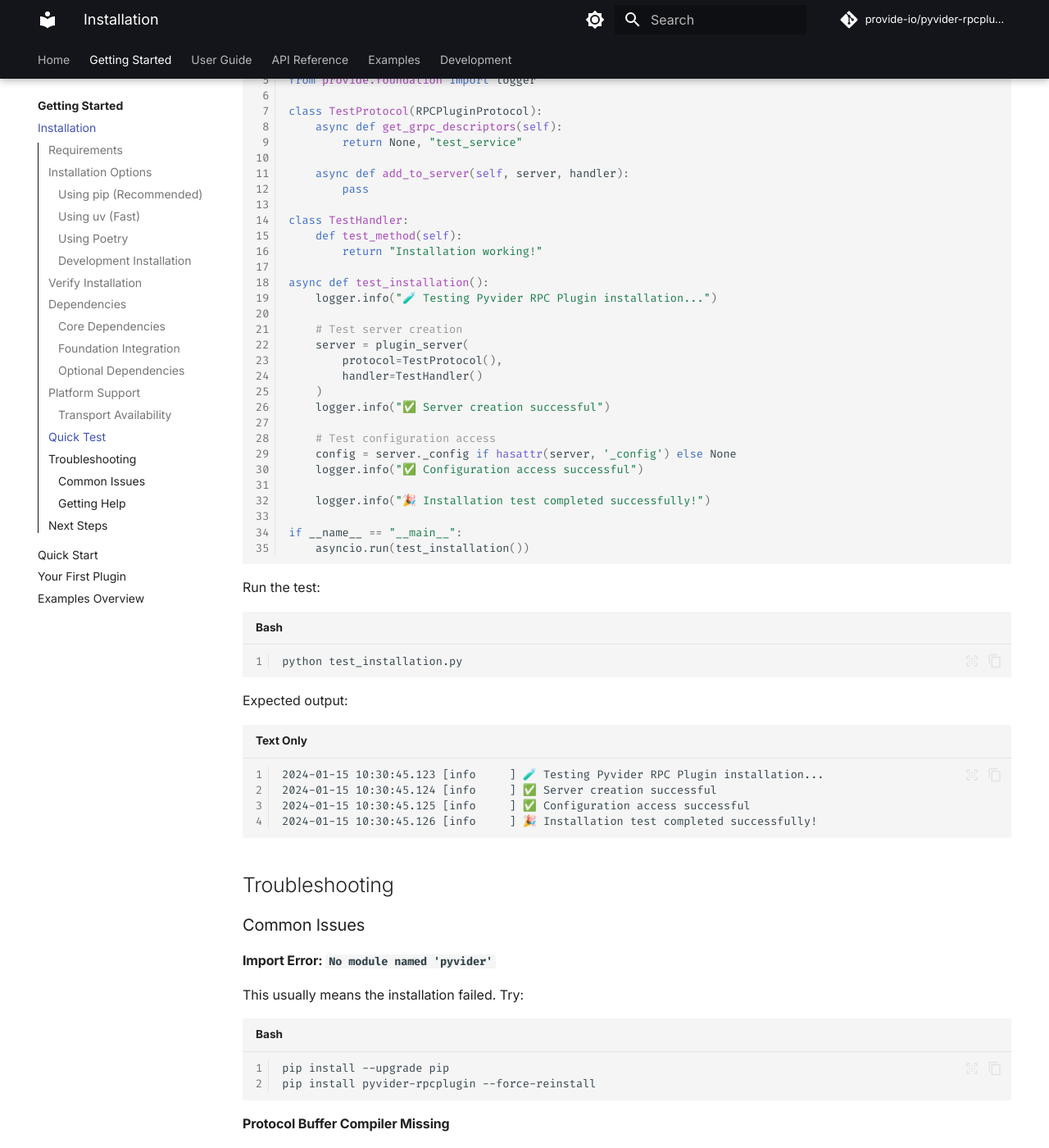
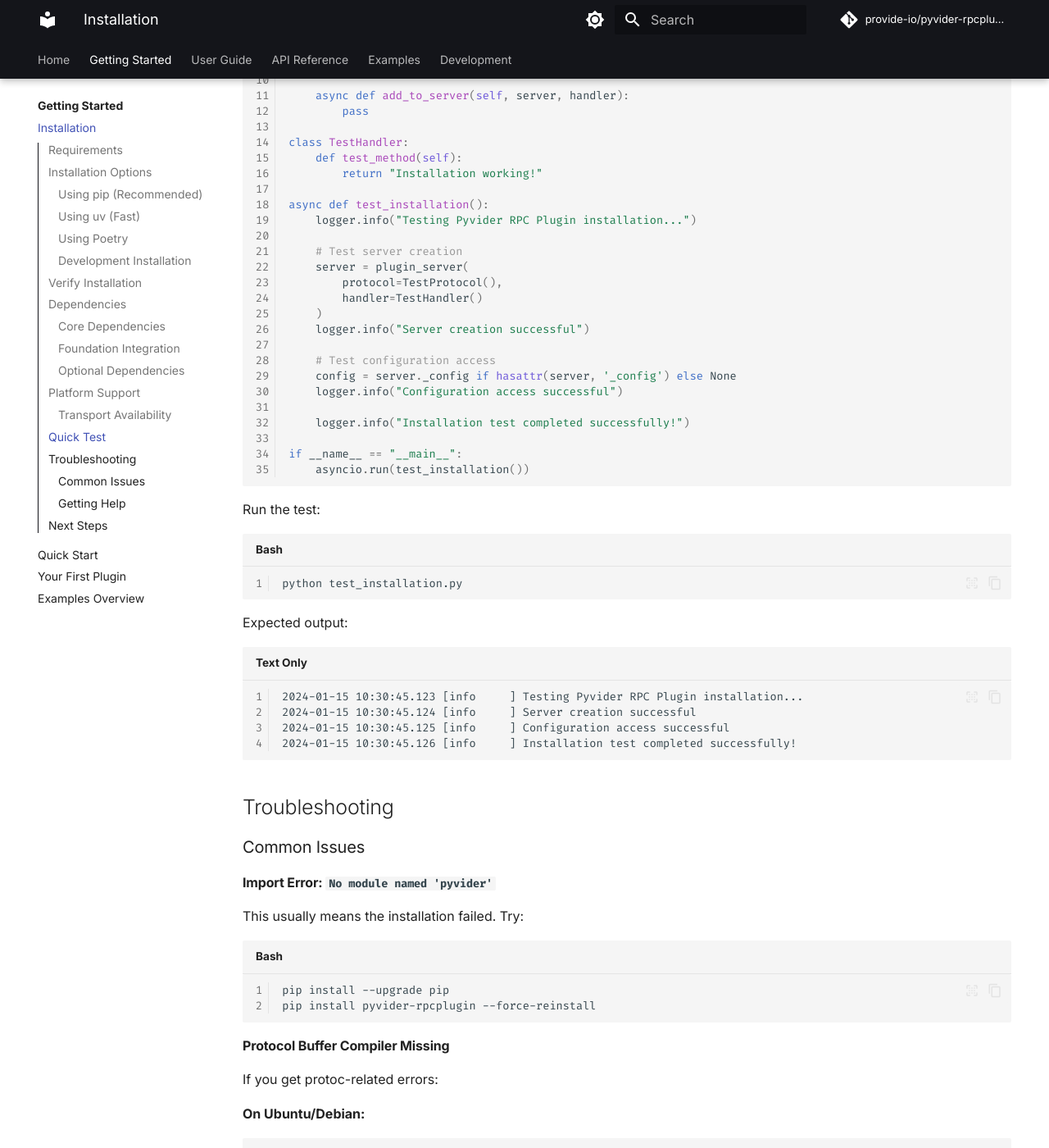
Before and after one commit to provide-io/pyvider-rpcplugin, an MkDocs documentation site: the page built from docs/getting-started/installation.md, in a window 1280 px wide and 1400 px high, scrolled down 3918 px. Shown: the whole window at 82% size. Built offline with MkDocs 1.6.1 and Material for MkDocs 9.7.7, drawn with Linux system fonts in a browser that asks for light colours; comment, search, counter and statistics services are not loaded; the version menu is left out; some of the changed text lies outside the part shown.

Commit message:
🔼⚙️ [skip ci] auto-commit

````diff
--- a/docs/getting-started/installation.md
+++ b/docs/getting-started/installation.md
@@ -164,20 +159,20 @@ class TestHandler:
         return "Installation working!"
 
 async def test_installation():
-    logger.info("🧪 Testing Pyvider RPC Plugin installation...")
+    logger.info("Testing Pyvider RPC Plugin installation...")
 
     # Test server creation
     server = plugin_server(
         protocol=TestProtocol(),
         handler=TestHandler()
     )
-    logger.info("✅ Server creation successful")
+    logger.info("Server creation successful")
 
     # Test configuration access
     config = server._config if hasattr(server, '_config') else None
-    logger.info("✅ Configuration access successful")
+    logger.info("Configuration access successful")
 
-    logger.info("🎉 Installation test completed successfully!")
+    logger.info("Installation test completed successfully!")
 
 if __name__ == "__main__":
     asyncio.run(test_installation())
@@ -191,10 +186,10 @@ python test_installation.py
 
 Expected output:
 ```
-2024-01-15 10:30:45.123 [info     ] 🧪 Testing Pyvider RPC Plugin installation...
-2024-01-15 10:30:45.124 [info     ] ✅ Server creation successful
-2024-01-15 10:30:45.125 [info     ] ✅ Configuration access successful
-2024-01-15 10:30:45.126 [info     ] 🎉 Installation test completed successfully!
+2024-01-15 10:30:45.123 [info     ] Testing Pyvider RPC Plugin installation...
+2024-01-15 10:30:45.124 [info     ] Server creation successful
+2024-01-15 10:30:45.125 [info     ] Configuration access successful
+2024-01-15 10:30:45.126 [info     ] Installation test completed successfully!
 ```
 
 ## Troubleshooting
````
Also changed, not shown: other parts of docs/getting-started/installation.md (+4 -9 lines), docs/getting-started/quick-start.md (+8 -9 lines).
